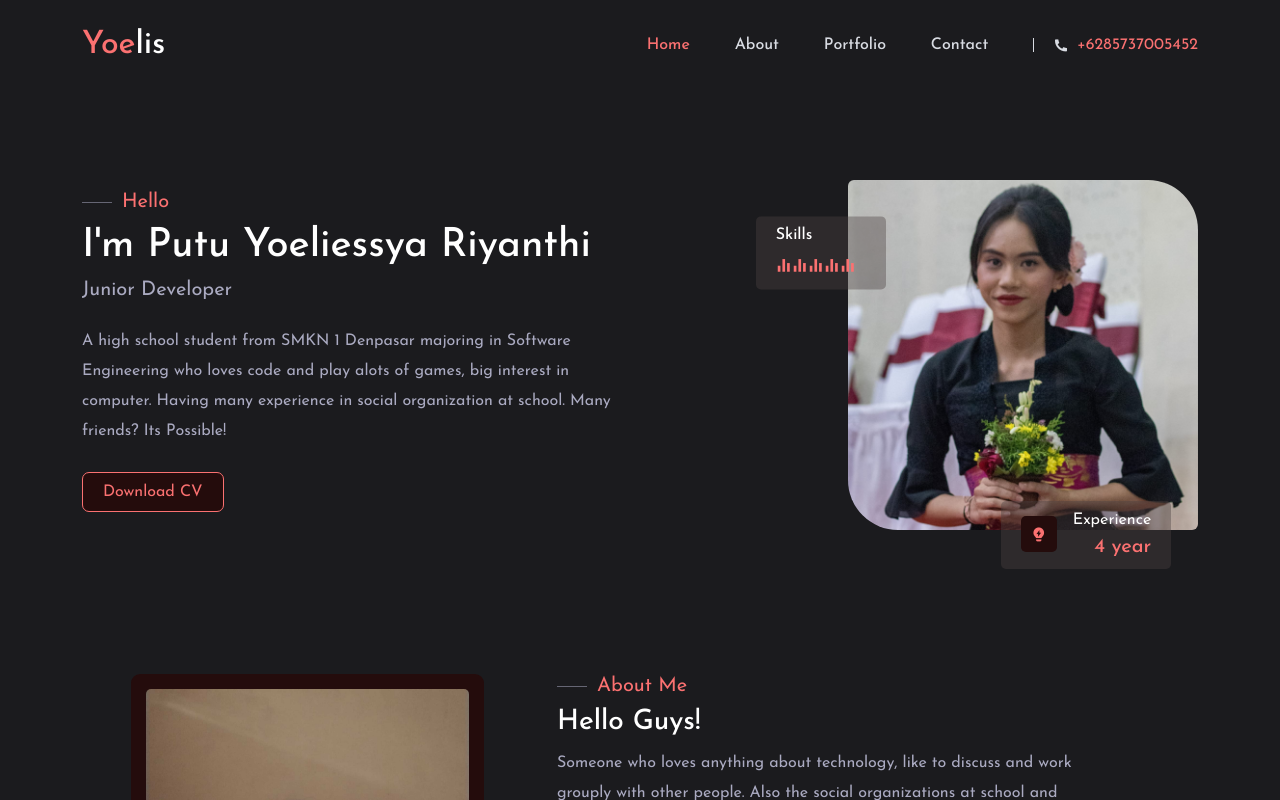
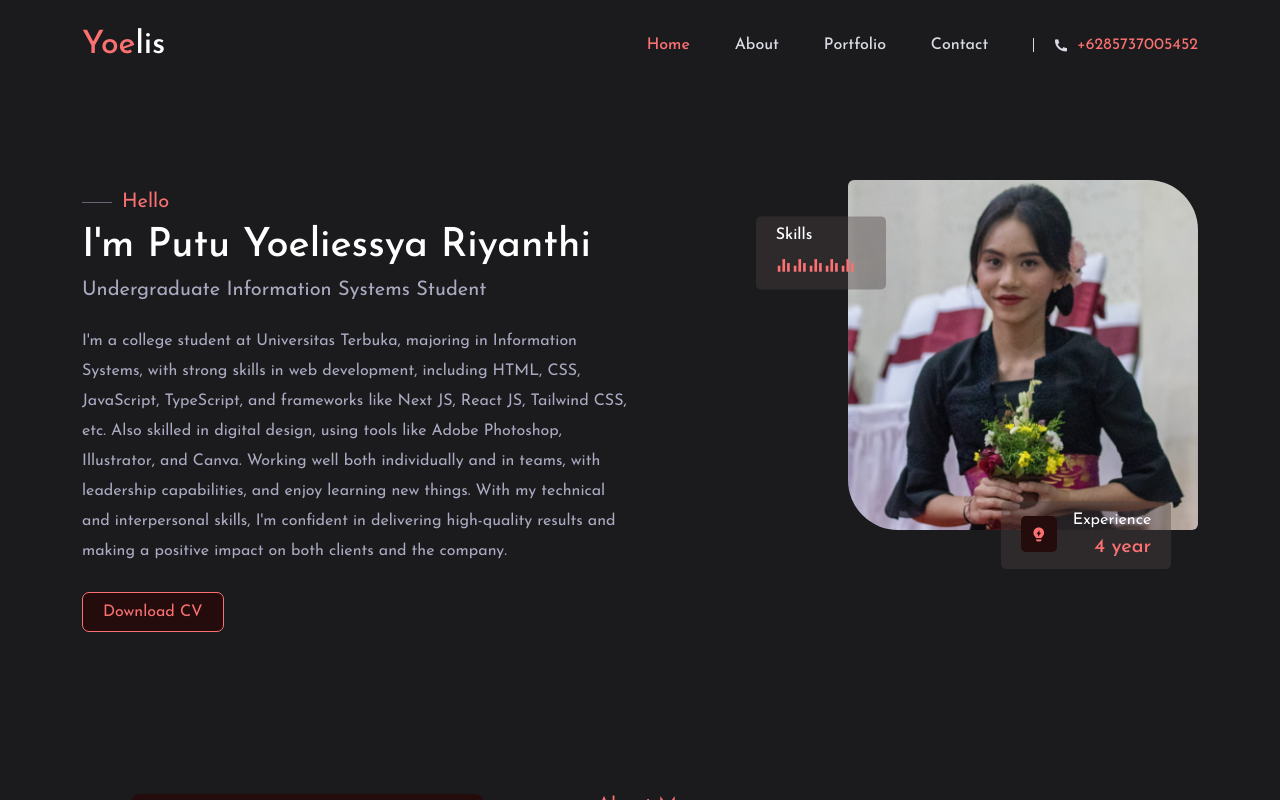
Before and after one commit to riyanthi25/yoe-portfolio-next, a Next.js app: page / in a window 1280 px wide. Shown: the top 800 px of the page. Built offline with nearby package versions, Linux system fonts and the light colour scheme.

Commit message:
Update Hero.tsx

```diff
--- a/components/UI/Hero.tsx
+++ b/components/UI/Hero.tsx
@@ -15,9 +15,8 @@ const Hero = () => {
                     <div className={`${classes.hero__content}`}>
                         <SectionSubtitle subtitle='Hello' />
                         <h2 className='mt-2'>I&apos;m Putu Yoeliessya Riyanthi</h2>
-                        <h5 className='mb-4'>Junior Developer</h5>
-                        <p>A high school student from SMKN 1 Denpasar majoring in Software Engineering who loves code and play alots of games, big interest in computer.
-                            Having many experience in social organization at school. Many friends? Its Possible!
+                        <h5 className='mb-4'>Undergraduate Information Systems Student</h5>
+                        <p>I&apos;m a college student at Universitas Terbuka, majoring in Information Systems, with strong skills in web development, including HTML, CSS, JavaScript, TypeScript, and frameworks like Next JS, React JS, Tailwind CSS, etc. Also skilled in digital design, using tools like Adobe Photoshop, Illustrator, and Canva. Working well both individually and in teams, with leadership capabilities, and enjoy learning new things. With my technical and interpersonal skills, I'm confident in delivering high-quality results and making a positive impact on both clients and the company.
                         </p>
                         <div className='mt-3 mb-4'>
                             <button className='primary__btn'>
```
